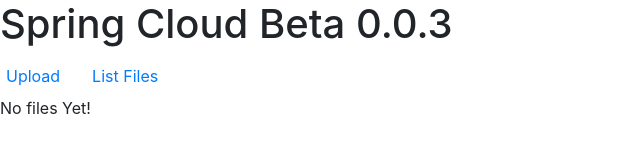
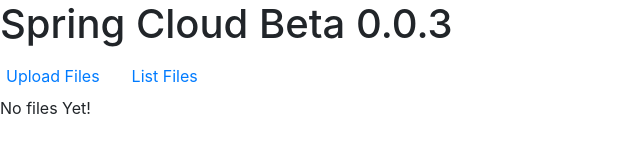
Before and after one commit to emoalb/file-dropper-client, a React (Create React App) app: page /list-files in a window 1280 px wide. Shown: the top 160 px of the page, without its empty margins (0-640 px from the left). Built offline with nearby package versions, Linux system fonts and the light colour scheme; no server answers.

Commit message:
Download Functionality

```diff
--- a/src/components/ListFilesPage.js
+++ b/src/components/ListFilesPage.js
@@ -4,13 +4,13 @@
 
 const ListFilesPage = () => {
 
-    const [data, loading] = useFetch(Config.DEVURL+"api/getFileList")
+    const [data, loading] = useFetch(Config.DEVURL + "api/getFileList")
 
 
     return (
         <section id={"all-files-page"}>
             {
-                loading ? ("Loading....") :(data.length===0?noFilesComponent():
+                loading ? ("Loading....") : (data.length === 0 ? noFilesComponent() :
                     data.map((d, index) =>
                         myFileComponent(d, index)))
 
@@ -20,17 +20,30 @@
 
 }
 
- const downloadFile = (file)=> {
-console.log("Trying to download file with name "+ file)
+const downloadFile = (file) => {
+    console.log("Trying to download file with name " + file)
+    fetch(Config.DEVURL + "api/downloadFile/" + file).then(response => {
+        response.blob().then(blob => {
+            let url = window.URL.createObjectURL(blob);
+            let a = document.createElement('a');
+            a.href = url;
+            a.download = file;
+            a.click();
+        });
+
+        //window.location.href = response.url;)
+    })
 }
-const noFilesComponent= ()=>{
-    return(
+const noFilesComponent = () => {
+    return (
         <p>No files Yet!</p>
     )
 }
 const myFileComponent = (file, key) => {
     return (
-        <p key={key}>{file}<button onClick={downloadFile.bind(this,file)}>Download</button></p>
+        <p key={key}>{file}
+            <button onClick={downloadFile.bind(this, file)}>Download</button>
+        </p>
     )
 }
 
--- a/src/components/NavBar.js
+++ b/src/components/NavBar.js
@@ -1,21 +1,26 @@
 import React from "react";
 import {Link} from "react-router-dom";
+
 
 const NavBar = (props) => {
     return (
         <nav>
             <h1>Spring Cloud Beta 0.0.3</h1>
             <ul className="nav nav-pills card-header-pills">
-                <li className="nav-item">
-                    <Link className="nav-link" to={"/"}>Upload</Link>
-                </li>
-                <li className="nav-item">
-                    <Link className="nav-link" to={"/list-files"}>List Files</Link>
-                </li>
+                <LinkComponent caption="Upload Files" href="/"/>
+                <LinkComponent caption="List Files" href="/list-files"/>
             </ul>
         </nav>
     )
 
 }
 
+const LinkComponent = (props) => {
+    return (
+        <li className="nav-item">
+            <Link className="nav-link" to={props.href}>{props.caption}</Link>
+        </li>
+    )
+}
+
 export default NavBar;
--- a/src/config/Config.js
+++ b/src/config/Config.js
@@ -1,6 +1,6 @@
 export  const Config =  {
 
-    DEVURL : "http://localhost:8666/",
+    DEVURL :"/", // "http://localhost:8666/",
     URL : "/",
 
 
```
